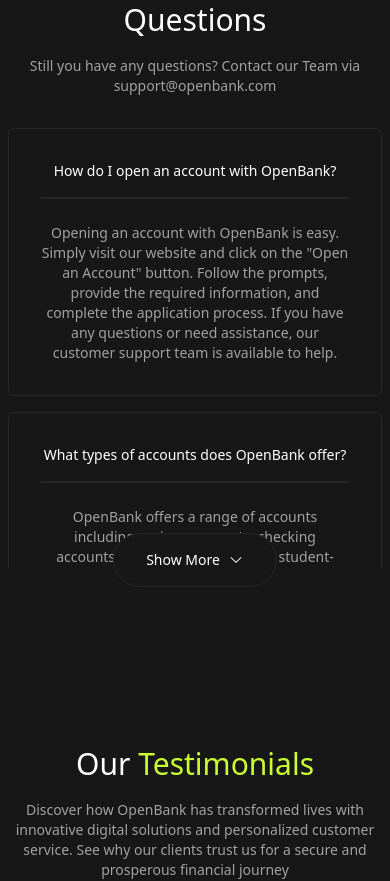
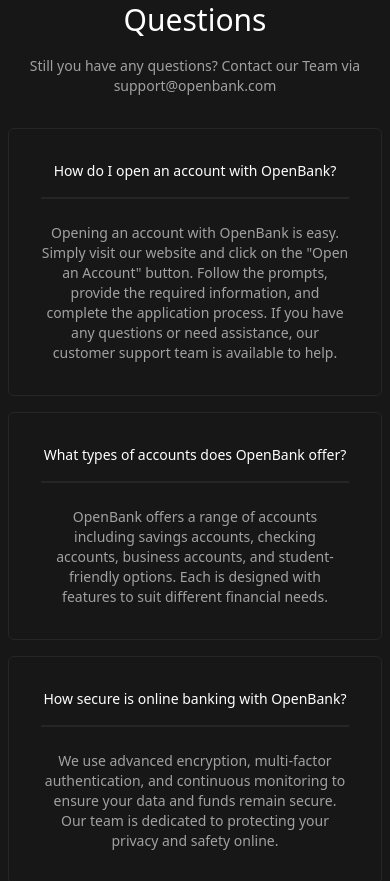
Before and after one commit to pranav605/OpenBank, a React (Vite) app: page / in a window 390 px wide. Shown: the part 6310-7191 px from the top of the page. Built offline with nearby package versions, Linux system fonts and the light colour scheme.

Commit message:
Updated FAQ section for mobile

```diff
--- a/src/pages/Landing/LandingFAQ.jsx
+++ b/src/pages/Landing/LandingFAQ.jsx
@@ -69,7 +69,7 @@
                         maxHeight: showAll ? EXPANDED_HEIGHT : COLLAPSED_HEIGHT,
                     }}
                     transition={{ duration: 0.5, ease: "easeInOut" }}
-                    className="grid md:grid-cols-2 grid-cols-1 gap-4 w-full"
+                    className="hidden md:grid md:grid-cols-2 grid-cols-1 gap-4 w-full"
                     style={{
                         // 'overflow: hidden' ensures the content beyond the maxHeight is clipped.
                         overflow: 'hidden',
@@ -80,9 +80,24 @@
                     ))}
                 </motion.div>
 
+                {/* For mobile devices */}
+                <motion.div
+                    key="faq-container-xs"
+                    className="grid grid-cols-1 gap-4 w-full"
+                    style={{
+                        // 'overflow: hidden' ensures the content beyond the maxHeight is clipped.
+                        overflow: 'hidden',
+                    }}
+                >
+                    {faqs.map((d) => (
+                        <QuestionCard key={d.id} q={d.question} a={d.answer} />
+                    ))}
+                </motion.div>
+
+
                 {/* Button to toggle showing more */}
                 {faqs.length > 4 && (
-                    <motion.div layout className='flex flex-col w-full justify-center items-center md:text-start text-center'>
+                    <motion.div layout className='hidden md:flex flex-col w-full justify-center items-center md:text-start text-center'>
                         <button
                             className="-mt-20 px-8 py-4 border flex flex-row gap-2 items-center justify-center border-neutral-800 rounded-full bg-neutral-900 text-sm text-white text-light cursor-pointer"
                             onClick={() => setShowAll(!showAll)}
```
